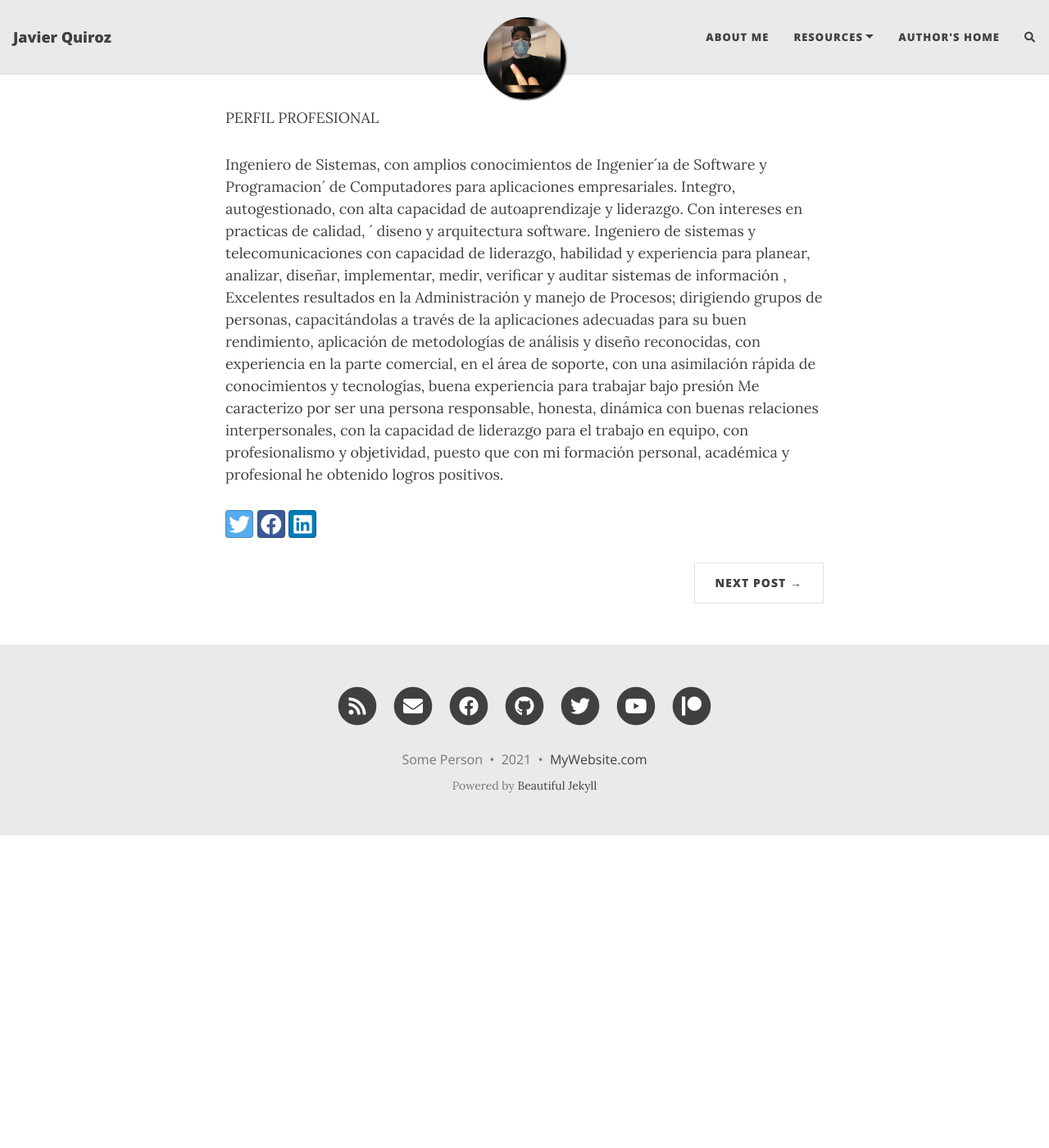
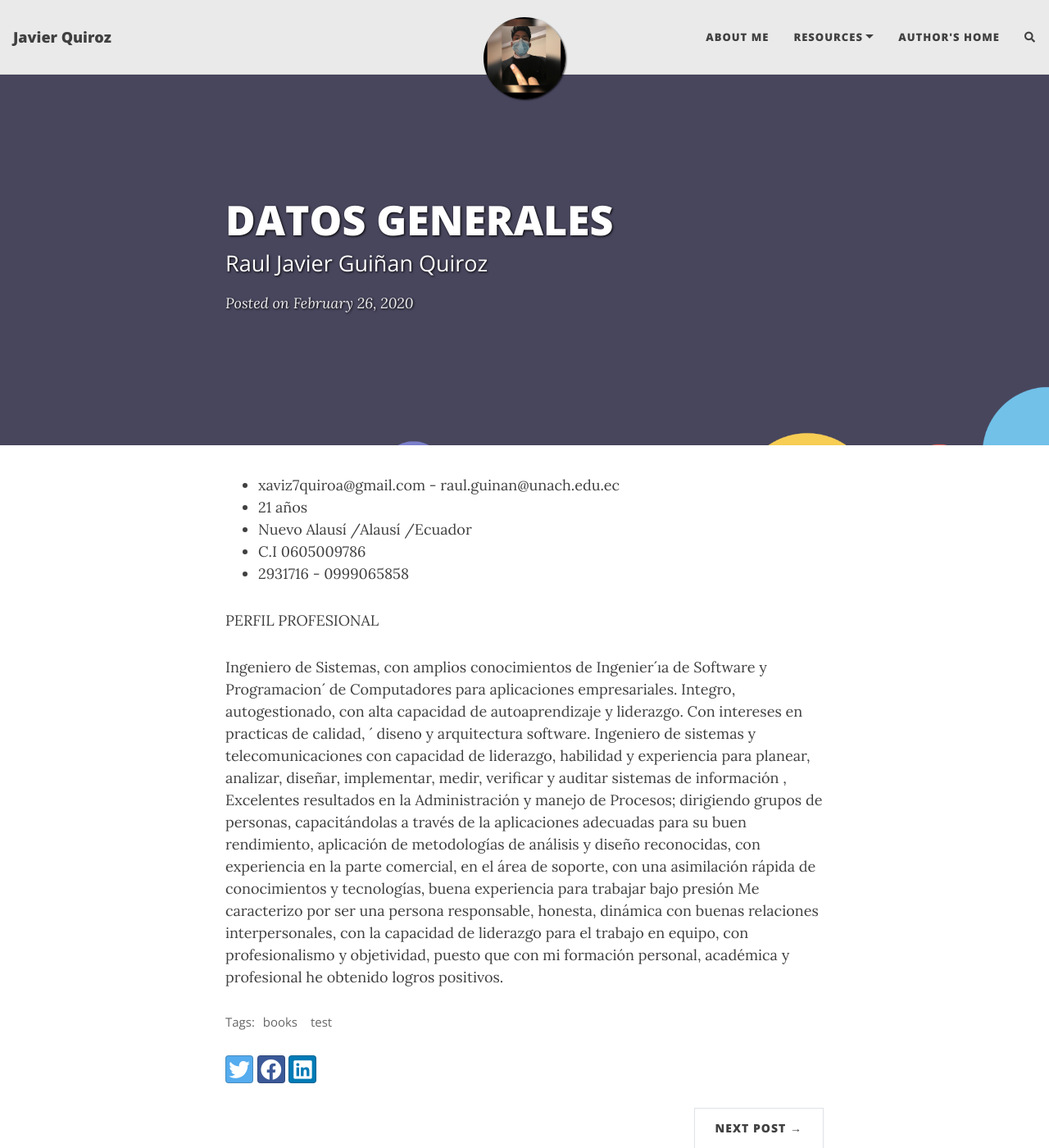
Before and after one commit to Javiz10/Javiz10, a Jekyll site: the page built from _posts/2020-02-26-flake-it-till-you-make-it.md, in a window 1280 px wide and 1400 px high. Shown: the whole window at 82% size. Built offline with Jekyll 4.4.1, drawn with Linux system fonts in a browser that asks for light colours; nearby versions of some CDN libraries; comment, search, counter and statistics services are not loaded.

Commit message:
Update 2020-02-26-flake-it-till-you-make-it.md

```diff
--- a/_posts/2020-02-26-flake-it-till-you-make-it.md
+++ b/_posts/2020-02-26-flake-it-till-you-make-it.md
@@ -2,18 +2,16 @@
 layout: post
 title: DATOS GENERALES
 subtitle: Raul Javier Guiñan Quiroz
+cover-img: /assets/img/pp.png
+thumbnail-img: /assets/img/thumb.png
+share-img: /assets/img/pp.png
+tags: [books, test]
+---
 - xaviz7quiroa@gmail.com - raul.guinan@unach.edu.ec
  - 21 años
  - Nuevo Alausí /Alausí /Ecuador
  - C.I 0605009786
  - 2931716 - 0999065858
-
-
-cover-img: /assets/img/pp.png
-thumbnail-img: /assets/img/thumb.png
-share-img: /assets/img/pp.png
-tags: [books, test]
----
 
 PERFIL PROFESIONAL
 
```
